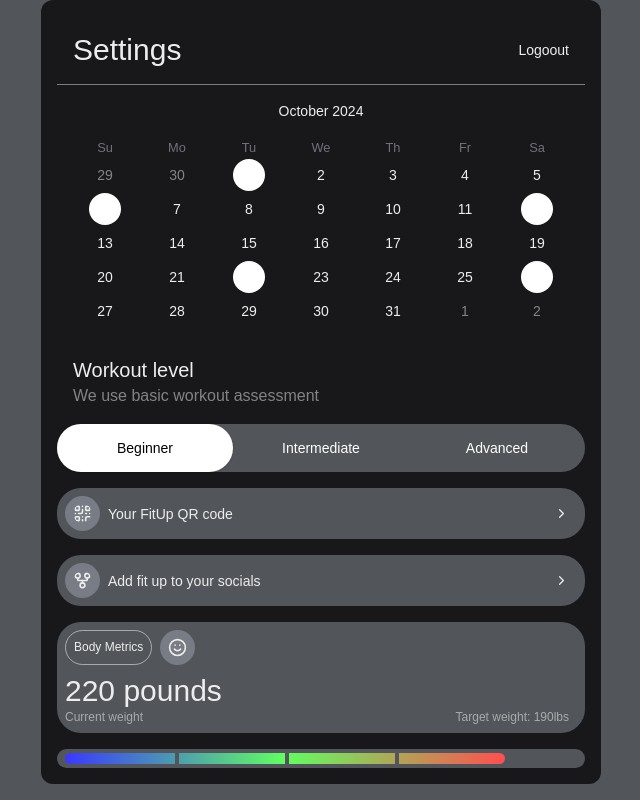
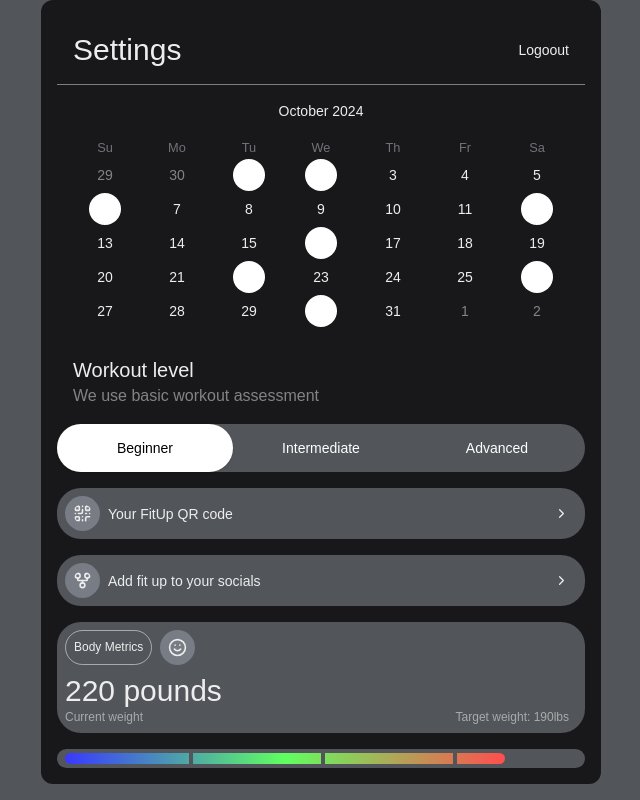
Before and after one commit to Aman-Dangol/shadCn-practice, a React (Vite) app: page / in a window 1280 px wide. Shown: the whole page, without its empty margins (319-959 px from the left). Built offline with nearby package versions, Linux system fonts and the light colour scheme.

Commit message:
fixed goal marks

```diff
--- a/src/App.tsx
+++ b/src/App.tsx
@@ -21,7 +21,6 @@ function App() {
         selected={date}
         onSelect={setDate}
         data={WORKOUT_VOLUME}
-
       />
       <article className="p-4">
         <h5>Workout level</h5>
@@ -68,8 +67,8 @@ function App() {
         </Card>
       </Card>
       {/* progress bar */}
-      <Card className="p-2 py-1 rounded-3xl">
-        <Card className="w-[86%] h-[0.7rem] rgbBar relative">
+      <Card className="p-2 py-1 rounded-3xl relative overflow-hidden">
+        <Card className="w-[86%] h-[0.7rem] rgbBar ">
           <Separator
             orientation="vertical"
             className=" absolute left-[25%] border-2 h-full border-[#52555a]"
--- a/src/constants/workout.ts
+++ b/src/constants/workout.ts
@@ -5,5 +5,8 @@ WORKOUT_VOLUME.set(12, "heavy");
 WORKOUT_VOLUME.set(22, "medium");
 WORKOUT_VOLUME.set(26, "light");
 WORKOUT_VOLUME.set(6, "heavy");
+WORKOUT_VOLUME.set(16, "light");
+WORKOUT_VOLUME.set(30, "heavy");
+WORKOUT_VOLUME.set(2, "medium");
 
 export { WORKOUT_VOLUME };
```
